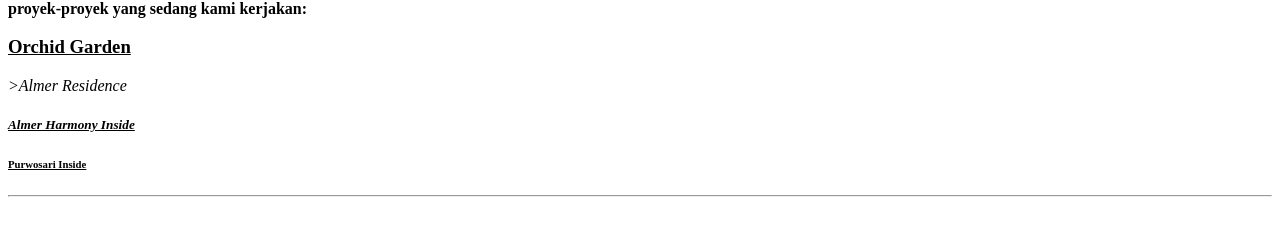
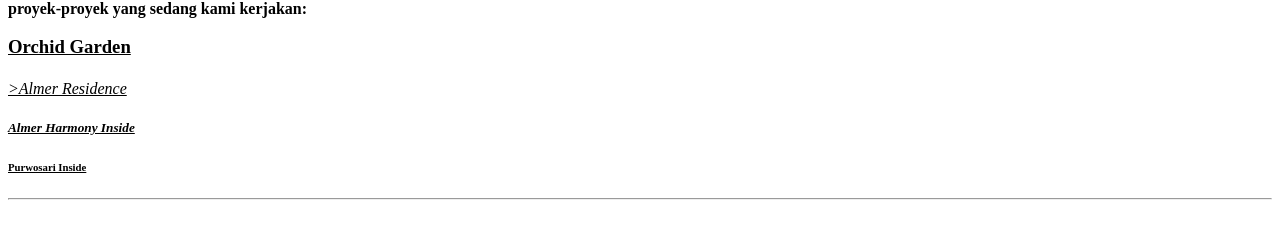
Before and after one commit to Rwicahyanti/rwicahyanti.github.io, a plain HTML site: page index.html in a window 1280 px wide. Shown: the part 183-422 px from the top of the page. Drawn offline with Linux system fonts and the light colour scheme.

Commit message:
Update index.html

```diff
--- a/index.html
+++ b/index.html
@@ -10,7 +10,7 @@
   <h2>our project</h2>
   <p><b>proyek-proyek yang sedang kami kerjakan:</b></p>
   <h3><u><i></i>Orchid Garden</i></u></h3>
-  <h4<u><i></h4>>Almer Residence</i></u></h4>
+  <h4></h4><u><i></h4>>Almer Residence</i></u></h4>
   <h5><u><i>Almer Harmony Inside</u></i></h5>
   <h6><u><i></i>Purwosari Inside</u></i></h6>
   <hr>
```
